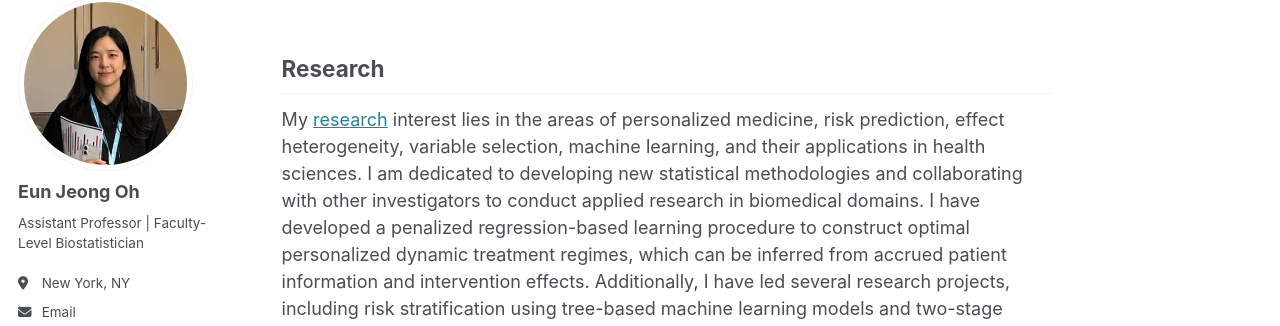
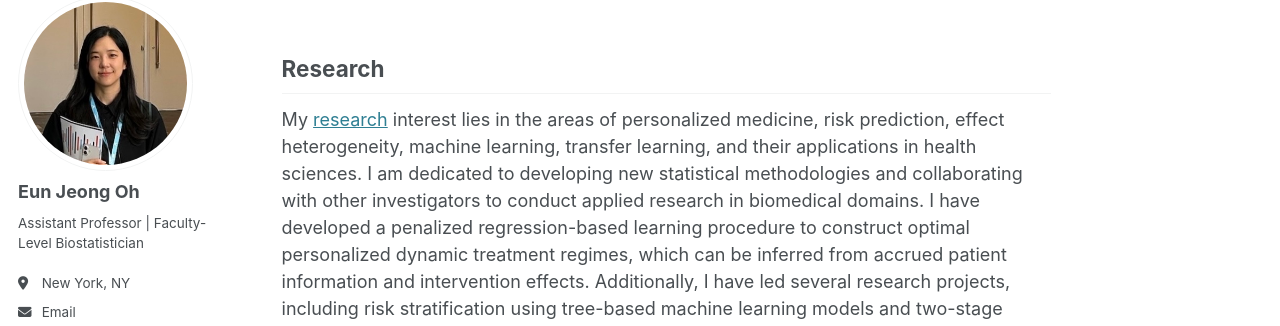
Before and after one commit to oheunj/oheunj.github.io, a Jekyll site: the page built from _pages/about.md, in a window 1280 px wide and 900 px high. Shown: the part 110-436 px from the top of the window. Built offline with Jekyll 4.4.1, drawn with Linux system fonts in a browser that asks for light colours; some web fonts are replaced; some of the changed text lies outside the part shown.

Commit message:
Update about.md

```diff
--- a/_pages/about.md
+++ b/_pages/about.md
@@ -15,7 +15,7 @@
 
 Regarding collaborative efforts, I have worked with researchers across various fields, including oncology, surgery, immunology, and otolaryngology, and co-authored multiple peer-reviewed publications. This commitment was recently recognized through my receipt of the AWSM Collaboration Award, highlighting my contributions to advancing team science.-->
 
-My [research](https://oheunj.github.io/research/) interest lies in the areas of personalized medicine, risk prediction, effect heterogeneity, variable selection, machine learning, and their applications in health sciences. I am dedicated to developing new statistical methodologies and collaborating with other investigators to conduct applied research in biomedical domains. I have developed a penalized regression-based learning procedure to construct optimal personalized dynamic treatment regimes, which can be inferred from accrued patient information and intervention effects. Additionally, I have led several research projects, including risk stratification using tree-based machine learning models and two-stage modeling to address patient heterogeneity.
+My [research](https://oheunj.github.io/research/) interest lies in the areas of personalized medicine, risk prediction, effect heterogeneity, machine learning, transfer learning, and their applications in health sciences. I am dedicated to developing new statistical methodologies and collaborating with other investigators to conduct applied research in biomedical domains. I have developed a penalized regression-based learning procedure to construct optimal personalized dynamic treatment regimes, which can be inferred from accrued patient information and intervention effects. Additionally, I have led several research projects, including risk stratification using tree-based machine learning models and two-stage modeling to address patient heterogeneity.
 
 Regarding collaborative efforts, I have worked with researchers across various fields, including oncology, surgery, immunology, and otolaryngology, and co-authored multiple peer-reviewed publications. This commitment was recognized through my receipt of the AWSM Collaboration Award, highlighting my contributions to advancing team science.
 
```
